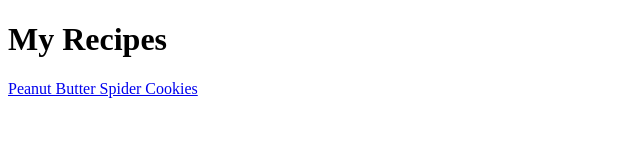
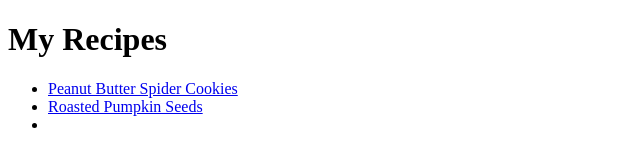
Before and after one commit to RajatTheDev/my-recipes, a plain HTML site: page index.html in a window 1280 px wide. Shown: the whole page, without its empty margins (0-640 px from the left). Drawn offline with Linux system fonts and the light colour scheme.

Commit message:
Added 2nd recipe to the file

```diff
--- a/index.html
+++ b/index.html
@@ -9,7 +9,11 @@
 
     <body>
         <h1>My Recipes</h1>
-        <a href="recipes/peanut-butter-spider-cookies.html">Peanut Butter Spider Cookies</a>
+        <ul>
+            <li><a href="recipes/peanut-butter-spider-cookies.html">Peanut Butter Spider Cookies</a></li>
+            <li><a href="recipes/roasted-pumpkin-seeds.html">Roasted Pumpkin Seeds</a></li>
+            <li><a href=""></a></li>
+        </ul>
     </body>
 
 </html>
```
Also changed, not shown: recipes/roasted-pumpkin-seeds.html (added, +14 -0 lines).
